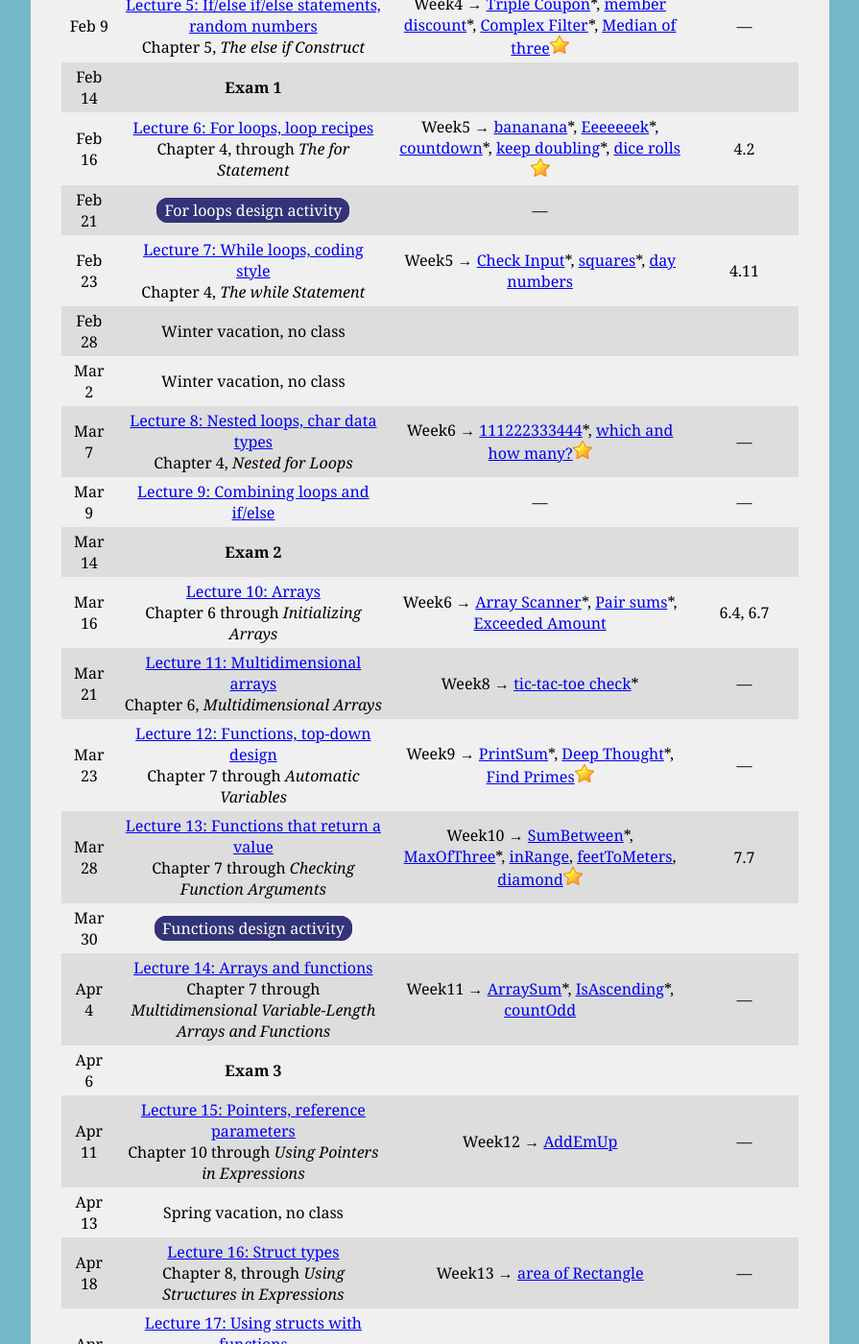
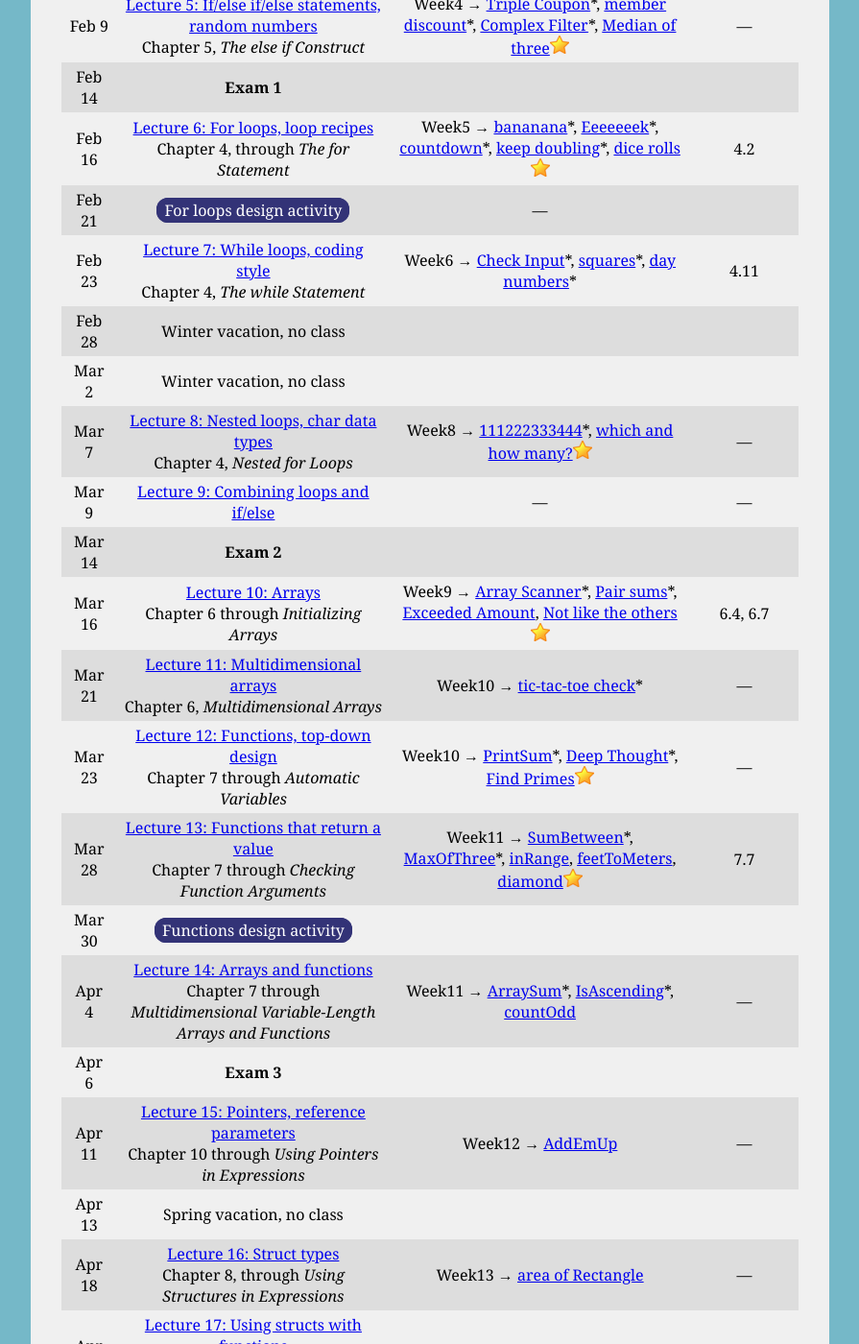
Before and after one commit to ycpcs/cs101-spring2017, a Jekyll site: the page built from schedule.md, in a window 1280 px wide and 1400 px high, scrolled down 964 px. Shown: the whole window at 96% size, without its empty margins (192-1087 px from the left). Built offline with Jekyll 4.4.1, drawn with Linux system fonts in a browser that asks for light colours.

Commit message:
fix weeks, add some missing CC exercises

```diff
--- a/schedule.md
+++ b/schedule.md
@@ -24,16 +24,16 @@ Feb 9 | [Lecture 5: If/else if/else statements, random numbers](lectures/lecture
 Feb 14 | **Exam 1**
 Feb 16 | [Lecture 6: For loops, loop recipes](lectures/lecture06.html)<br>Chapter 4, through *The for Statement* | Week5 &rarr; [bananana](https://cs.ycp.edu/cloudcoder/#exercise?c=15,p=488)\*, [Eeeeeeek](https://cs.ycp.edu/cloudcoder/#exercise?c=15,p=517)\*, [countdown](https://cs.ycp.edu/cloudcoder/#exercise?c=15,p=489)\*, [keep doubling](https://cs.ycp.edu/cloudcoder/#exercise?c=15,p=490)\*, [dice rolls](https://cs.ycp.edu/cloudcoder/#exercise?c=15,p=519)![gold star](img/goldstar-tiny.png) | 4.2
 Feb 21 | <span class="activity">For loops design activity</span> | &mdash;
-Feb 23 | [Lecture 7: While loops, coding style](lectures/lecture07.html)<br>Chapter 4, *The while Statement* | Week5 &rarr; [Check Input](https://cs.ycp.edu/cloudcoder/#exercise?c=15,p=491)\*, [squares](https://cs.ycp.edu/cloudcoder/#exercise?c=15,p=492)\*, [day numbers](https://cs.ycp.edu/cloudcoder/#exercise?c=15,p=493) | 4.11
+Feb 23 | [Lecture 7: While loops, coding style](lectures/lecture07.html)<br>Chapter 4, *The while Statement* | Week6 &rarr; [Check Input](https://cs.ycp.edu/cloudcoder/#exercise?c=15,p=491)\*, [squares](https://cs.ycp.edu/cloudcoder/#exercise?c=15,p=492)\*, [day numbers](https://cs.ycp.edu/cloudcoder/#exercise?c=15,p=493)\* | 4.11
 Feb 28 | Winter vacation, no class
 Mar 2 | Winter vacation, no class
-Mar 7 | [Lecture 8: Nested loops, char data types](lectures/lecture08.html)<br>Chapter 4, *Nested for Loops* | Week6 &rarr; [111222333444](https://cs.ycp.edu/cloudcoder/#exercise?c=15,p=494)\*, [which and how many?](https://cs.ycp.edu/cloudcoder/#exercise?c=15,p=495)![gold star](img/goldstar-tiny.png) | &mdash;
+Mar 7 | [Lecture 8: Nested loops, char data types](lectures/lecture08.html)<br>Chapter 4, *Nested for Loops* | Week8 &rarr; [111222333444](https://cs.ycp.edu/cloudcoder/#exercise?c=15,p=494)\*, [which and how many?](https://cs.ycp.edu/cloudcoder/#exercise?c=15,p=495)![gold star](img/goldstar-tiny.png) | &mdash;
 Mar 9 | [Lecture 9: Combining loops and if/else](lectures/lecture09.html) | &mdash; | &mdash;
 Mar 14 | **Exam 2**
-Mar 16 | [Lecture 10: Arrays](lectures/lecture09.html)<br>Chapter 6 through *Initializing Arrays* | Week6 &rarr; [Array Scanner](https://cs.ycp.edu/cloudcoder/#exercise?c=15,p=496)\*, [Pair sums](https://cs.ycp.edu/cloudcoder/#exercise?c=15,p=497)\*, [Exceeded Amount](https://cs.ycp.edu/cloudcoder/#exercise?c=15,p=498) | 6.4, 6.7
-Mar 21 | [Lecture 11: Multidimensional arrays](lectures/lecture10.html)<br>Chapter 6, *Multidimensional Arrays* | Week8 &rarr; [tic-tac-toe check](https://cs.ycp.edu/cloudcoder/#exercise?c=15,p=527)\* | &mdash;
-Mar 23 | [Lecture 12: Functions, top-down design](lectures/lecture11.html)<br>Chapter 7 through *Automatic Variables* | Week9 &rarr;  [PrintSum](https://cs.ycp.edu/cloudcoder/#exercise?c=15,p=500)\*, [Deep Thought](https://cs.ycp.edu/cloudcoder/#exercise?c=15,p=501)\*, [Find Primes](https://cs.ycp.edu/cloudcoder/#exercise?c=15,p=502)![gold star](img/goldstar-tiny.png) | &mdash;
-Mar 28 | [Lecture 13: Functions that return a value](lectures/lecture12.html)<br>Chapter 7 through *Checking Function Arguments* | Week10 &rarr; [SumBetween](https://cs.ycp.edu/cloudcoder/#exercise?c=15,p=506)\*, [MaxOfThree](https://cs.ycp.edu/cloudcoder/#exercise?c=15,p=507)\*, [inRange](https://cs.ycp.edu/cloudcoder/#exercise?c=15,p=525), [feetToMeters](https://cs.ycp.edu/cloudcoder/#exercise?c=15,p=524), [diamond](https://cs.ycp.edu/cloudcoder/#exercise?c=15,p=526)![gold star](img/goldstar-tiny.png) | 7.7
+Mar 16 | [Lecture 10: Arrays](lectures/lecture09.html)<br>Chapter 6 through *Initializing Arrays* | Week9 &rarr; [Array Scanner](https://cs.ycp.edu/cloudcoder/#exercise?c=15,p=496)\*, [Pair sums](https://cs.ycp.edu/cloudcoder/#exercise?c=15,p=497)\*, [Exceeded Amount](https://cs.ycp.edu/cloudcoder/#exercise?c=15,p=498), [Not like the others](https://cs.ycp.edu/cloudcoder/#exercise?c=15,p=499)![gold star](img/goldstar-tiny.png) | 6.4, 6.7
+Mar 21 | [Lecture 11: Multidimensional arrays](lectures/lecture10.html)<br>Chapter 6, *Multidimensional Arrays* | Week10 &rarr; [tic-tac-toe check](https://cs.ycp.edu/cloudcoder/#exercise?c=15,p=527)\* | &mdash;
+Mar 23 | [Lecture 12: Functions, top-down design](lectures/lecture11.html)<br>Chapter 7 through *Automatic Variables* | Week10 &rarr;  [PrintSum](https://cs.ycp.edu/cloudcoder/#exercise?c=15,p=500)\*, [Deep Thought](https://cs.ycp.edu/cloudcoder/#exercise?c=15,p=501)\*, [Find Primes](https://cs.ycp.edu/cloudcoder/#exercise?c=15,p=502)![gold star](img/goldstar-tiny.png) | &mdash;
+Mar 28 | [Lecture 13: Functions that return a value](lectures/lecture12.html)<br>Chapter 7 through *Checking Function Arguments* | Week11 &rarr; [SumBetween](https://cs.ycp.edu/cloudcoder/#exercise?c=15,p=506)\*, [MaxOfThree](https://cs.ycp.edu/cloudcoder/#exercise?c=15,p=507)\*, [inRange](https://cs.ycp.edu/cloudcoder/#exercise?c=15,p=525), [feetToMeters](https://cs.ycp.edu/cloudcoder/#exercise?c=15,p=524), [diamond](https://cs.ycp.edu/cloudcoder/#exercise?c=15,p=526)![gold star](img/goldstar-tiny.png) | 7.7
 Mar 30 | <span class="activity">Functions design activity</span>
 Apr 4 | [Lecture 14: Arrays and functions](lectures/lecture13.html)<br>Chapter 7 through *Multidimensional Variable-Length Arrays and Functions* | Week11 &rarr; [ArraySum](https://cs.ycp.edu/cloudcoder/#exercise?c=15,p=503)\*, [IsAscending](https://cs.ycp.edu/cloudcoder/#exercise?c=15,p=505)\*, [countOdd](https://cs.ycp.edu/cloudcoder/#exercise?c=15,p=504) | &mdash;
 Apr 6 | **Exam 3**
```
